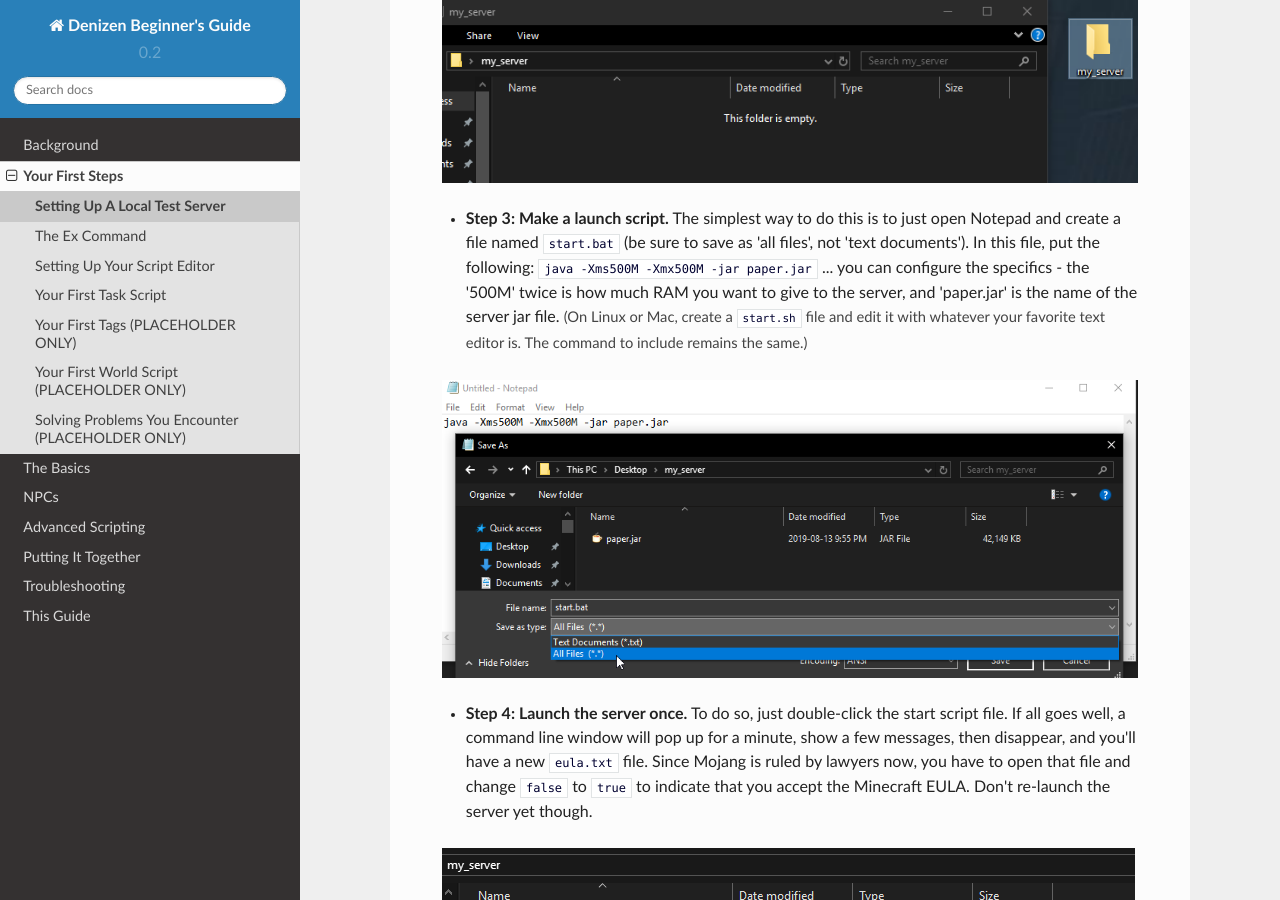
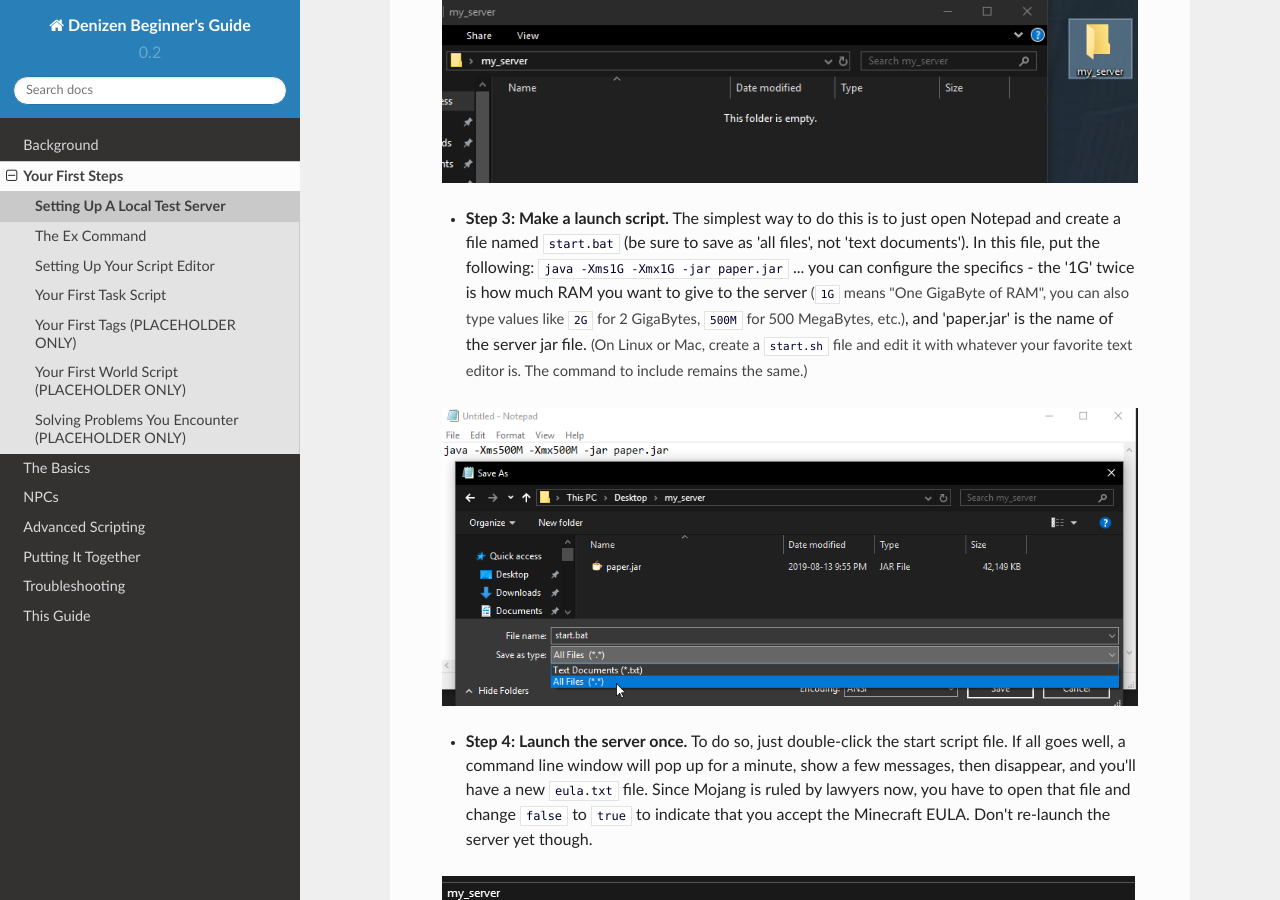
Before and after one commit to DenizenScript/Denizen-Beginners-Guide, a Sphinx documentation site: the page built from source/guides/first-steps/local-test-server.md, in a window 1280 px wide and 900 px high, scrolled down 1757 px. Built offline with Sphinx 7.4.7 and the Read the Docs theme 2.0.0, drawn with Linux system fonts in a browser that asks for light colours.

Commit message:
bump sample start.bat to use 1G instead of 500M
Modern Minecraft gets more RAM-hungry with every update

```diff
--- a/source/guides/first-steps/local-test-server.md
+++ b/source/guides/first-steps/local-test-server.md
@@ -35,7 +35,7 @@ It's pretty simple! Let's go through the steps...
 
 ![](images/myserverfolder.png)
 
-- **Step 3: Make a launch script.** The simplest way to do this is to just open Notepad and create a file named `start.bat` (be sure to save as 'all files', not 'text documents'). In this file, put the following: `java -Xms500M -Xmx500M -jar paper.jar` ... you can configure the specifics - the '500M' twice is how much RAM you want to give to the server, and 'paper.jar' is the name of the server jar file. <span class="parens">(On Linux or Mac, create a `start.sh` file and edit it with whatever your favorite text editor is. The command to include remains the same.)</span>
+- **Step 3: Make a launch script.** The simplest way to do this is to just open Notepad and create a file named `start.bat` (be sure to save as 'all files', not 'text documents'). In this file, put the following: `java -Xms1G -Xmx1G -jar paper.jar` ... you can configure the specifics - the '1G' twice is how much RAM you want to give to the server <span class="parens">(`1G` means "One GigaByte of RAM", you can also type values like `2G` for 2 GigaBytes, `500M` for 500 MegaBytes, etc.)</span>, and 'paper.jar' is the name of the server jar file. <span class="parens">(On Linux or Mac, create a `start.sh` file and edit it with whatever your favorite text editor is. The command to include remains the same.)</span>
 
 ![](images/startbat.png)
 
```
